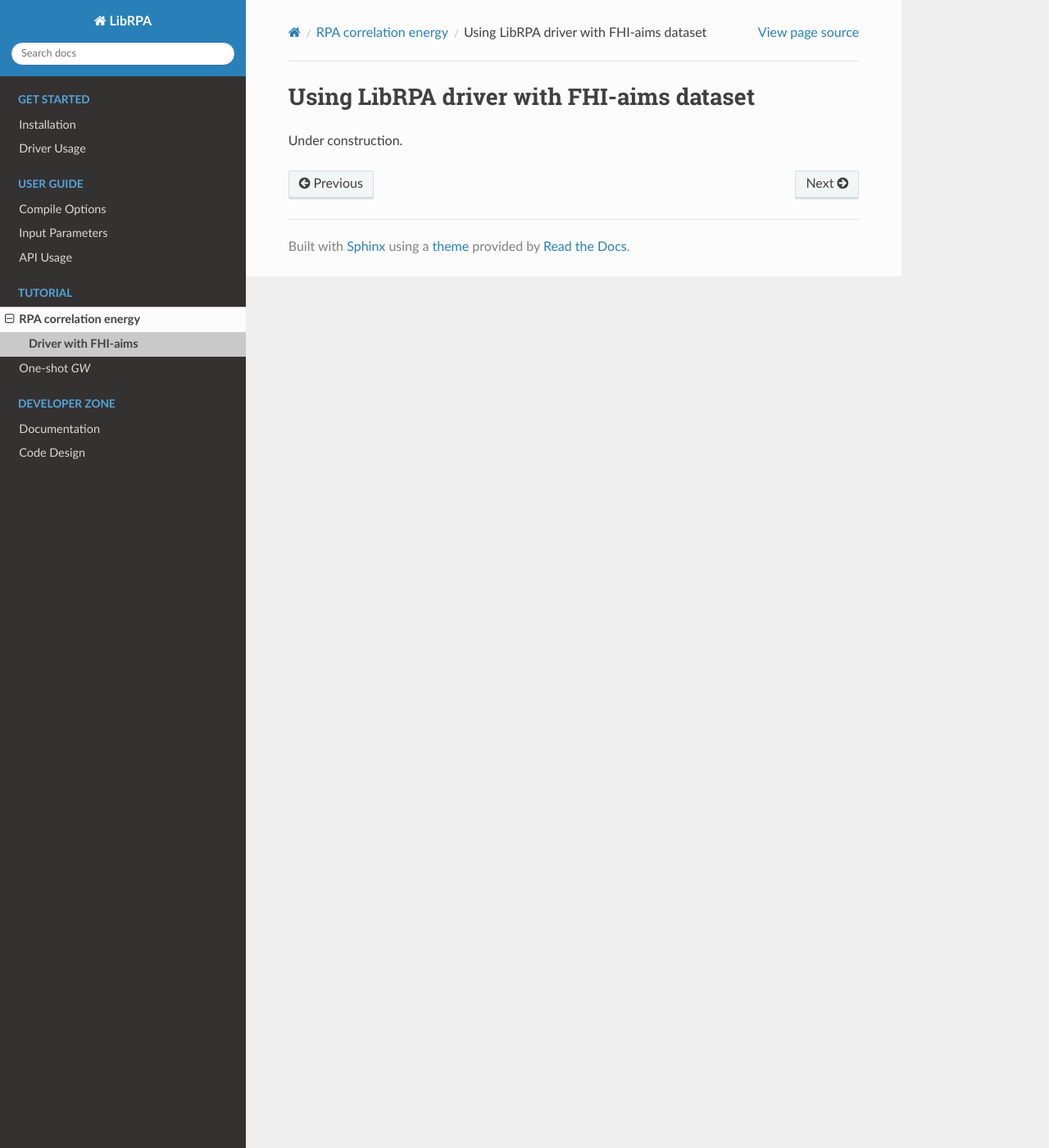
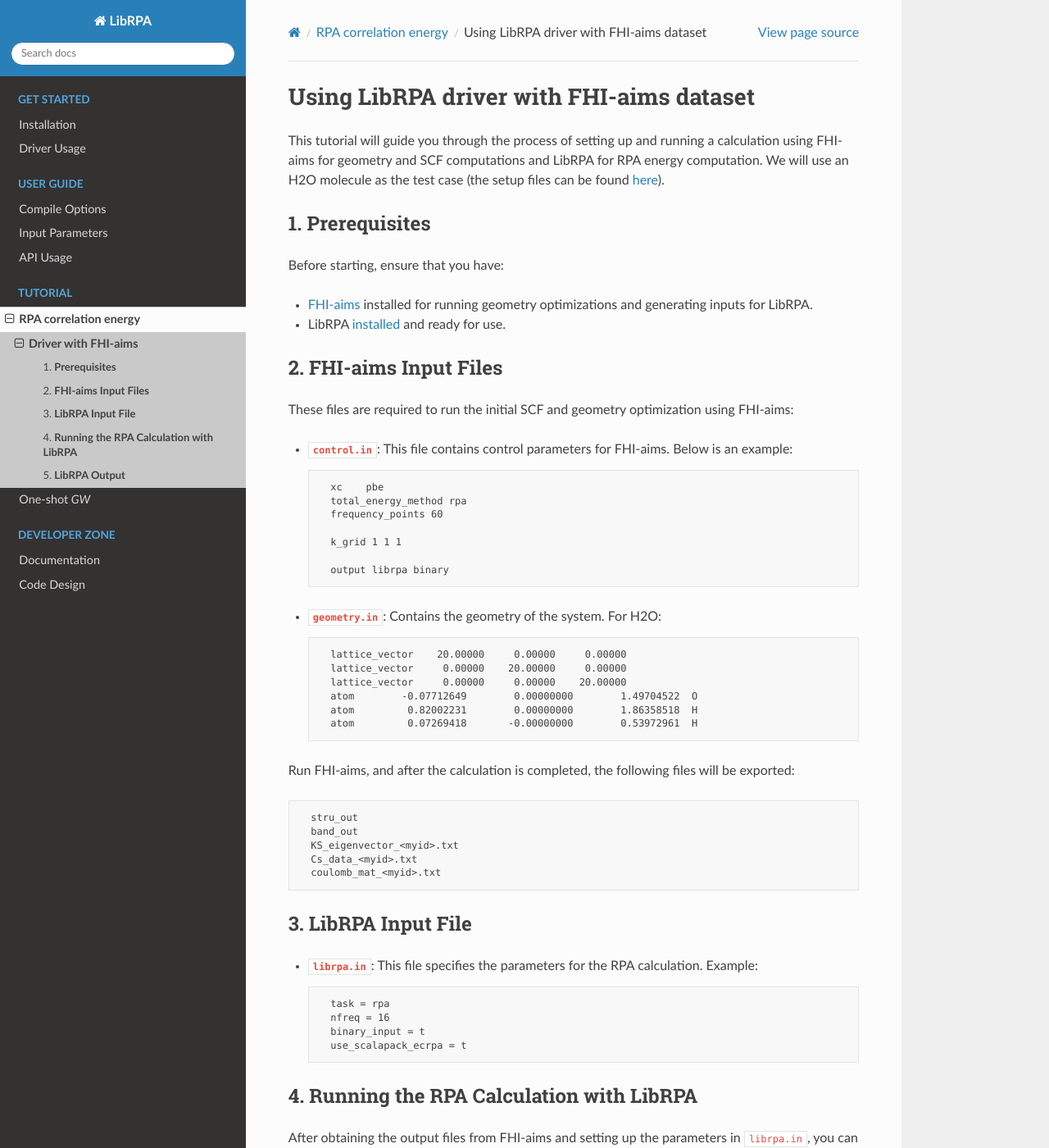
Before and after one commit to Srlive1201/LibRPA, a Sphinx documentation site: the page built from docs/tutorial/rpa/rpa_driver_aims.md, in a window 1280 px wide and 1400 px high. Shown: the whole window at 82% size. Built offline with Sphinx 7.4.7 and the Read the Docs theme 3.1.0, drawn with Linux system fonts in a browser that asks for light colours; pages that are not in the unit, such as notebooks, are missing from menus; some of the changed text lies outside the part shown.

Commit message:
update:doc:rpa_driver_aims

````diff
--- a/docs/tutorial/rpa/rpa_driver_aims.md
+++ b/docs/tutorial/rpa/rpa_driver_aims.md
@@ -1,3 +1,60 @@
 # Using LibRPA driver with FHI-aims dataset
 
-Under construction.
+This tutorial will guide you through the process of setting up and running a calculation using FHI-aims for geometry and SCF computations and LibRPA for RPA energy computation. We will use an H2O molecule as the test case (the setup files can be found [here](https://github.com/Srlive1201/LibRPA/tree/master/regression_tests/testcases/mole_H2O/aims)).
+
+## 1. **Prerequisites**
+Before starting, ensure that you have:
+- [FHI-aims](https://fhi-aims.org/get-the-code-menu/get-the-code) installed for running geometry optimizations and generating inputs for LibRPA.
+- LibRPA [installed](../../install.md) and ready for use.
+
+## 2. **FHI-aims Input Files**
+These files are required to run the initial SCF and geometry optimization using FHI-aims:
+- **`control.in`**: This file contains control parameters for FHI-aims. Below is an example:
+  ```text
+    xc    pbe
+    total_energy_method rpa
+    frequency_points 60
+
+    k_grid 1 1 1
+
+    output librpa binary
+  ```
+
+- **`geometry.in`**: Contains the geometry of the system. For H2O:
+  ```text
+    lattice_vector    20.00000     0.00000     0.00000
+    lattice_vector     0.00000    20.00000     0.00000
+    lattice_vector     0.00000     0.00000    20.00000
+    atom        -0.07712649        0.00000000        1.49704522  O
+    atom         0.82002231        0.00000000        1.86358518  H
+    atom         0.07269418       -0.00000000        0.53972961  H
+  ```
+Run FHI-aims, and after the calculation is completed, the following files will be exported:
+  ```text
+    stru_out
+    band_out
+    KS_eigenvector_<myid>.txt
+    Cs_data_<myid>.txt
+    coulomb_mat_<myid>.txt
+  ```
+## 3. **LibRPA Input File**
+- **`librpa.in`**: This file specifies the parameters for the RPA calculation. Example:
+  ```text
+    task = rpa
+    nfreq = 16
+    binary_input = t
+    use_scalapack_ecrpa = t
+  ```
+## 4. **Running the RPA Calculation with LibRPA**
+After obtaining the output files from FHI-aims and setting up the parameters in `librpa.in`, you can use LibRPA to calculate the RPA correlation energy:
+```bash
+mpirun -np 4 /path/to/LibRPA/build/chi0_main.exe  >  LibRPA.out
+```
+## 5. **LibRPA Output**
+After the LibRPA calculation is completed, an output file (`LibRPA.out`) will be generated, which contains the results of the RPA correlation energy as well as the contributions from each k-point (in Hartree).
+```text
+RPA correlation energy (Hartree)
+| Weighted contribution from each k:
+| (         0,         0,         0): (-0.306259,0)
+| Total EcRPA:       -0.306258516
+```
````
